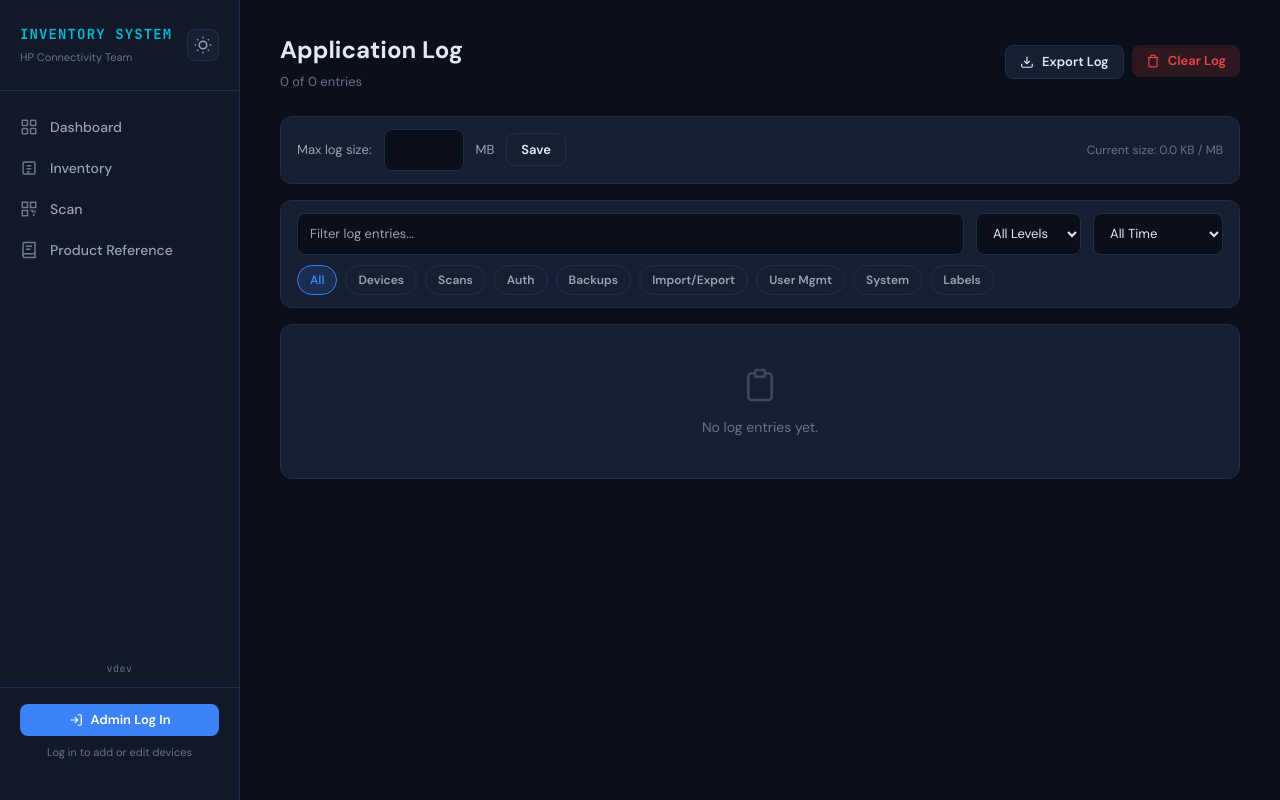
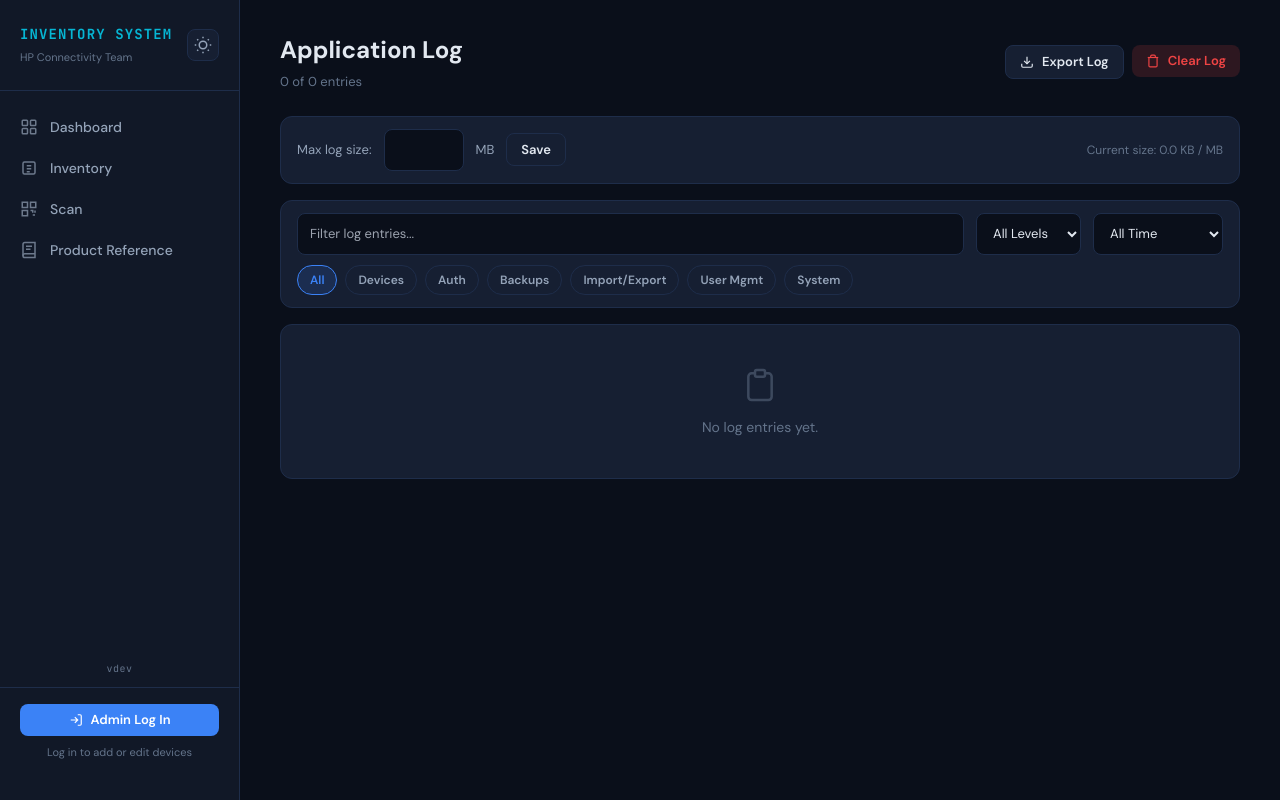
Before and after one commit to jgaweda/Inventory-Management, a Flask app: template templates/app_log.html in a window 1280 px wide. Run offline with Flask 3, Linux system fonts and the light colour scheme; the template is opened without the code that fills it, so the values that code supplies are empty; data comes from the database, SQL or seed files in the repository; some libraries are stand-ins or nearby versions.

Commit message:
Merge Labels, Scans, and Devices into one Devices filter in app log
https://claude.ai/code/session_01HqEiuPxJPvgpErhm97xCjH

```diff
--- a/templates/app_log.html
+++ b/templates/app_log.html
@@ -101,13 +101,11 @@
     <div class="log-filter-row" style="display: flex; gap: 8px; flex-wrap: wrap;">
         <button class="filter-chip" data-category="" onclick="setCategoryFilter(this)">All</button>
         <button class="filter-chip" data-category="device" onclick="setCategoryFilter(this)">Devices</button>
-        <button class="filter-chip" data-category="scan" onclick="setCategoryFilter(this)">Scans</button>
         <button class="filter-chip" data-category="auth" onclick="setCategoryFilter(this)">Auth</button>
         <button class="filter-chip" data-category="backup" onclick="setCategoryFilter(this)">Backups</button>
         <button class="filter-chip" data-category="import_export" onclick="setCategoryFilter(this)">Import/Export</button>
         <button class="filter-chip" data-category="user" onclick="setCategoryFilter(this)">User Mgmt</button>
         <button class="filter-chip" data-category="system" onclick="setCategoryFilter(this)">System</button>
-        <button class="filter-chip" data-category="labels" onclick="setCategoryFilter(this)">Labels</button>
     </div>
 </div>
 
@@ -148,14 +146,12 @@
 // Category filter patterns — each maps to keywords found in log messages
 var categoryPatterns = {
     '': null,
-    'device': ['device added', 'device updated', 'device retired', 'device checked out', 'device checked in', 'device viewed', 'device not found', 'device search'],
-    'scan': ['barcode scan', 'scan page'],
+    'device': ['device added', 'device updated', 'device retired', 'device checked out', 'device checked in', 'device viewed', 'device not found', 'device search', 'barcode scan', 'scan page', 'label generated', 'label sheet', 'print label'],
     'auth': ['login successful', 'login failed', 'logout', 'password changed'],
     'backup': ['backup created', 'backup completed', 'backup failed', 'backup deleted', 'backup downloaded', 'backup schedule', 'backup scheduler', 'restored from', 'restore failed', 'upload restore', 'git restore', 'git push', 'git clone', 'prune'],
     'import_export': ['csv import', 'csv export', 'product reference import', 'import failed', 'imported'],
     'user': ['user created', 'user updated', 'user deleted', 'user delete failed'],
-    'system': ['application started', 'internal server error', 'unhandled exception', '404 not found', '500 ', 'log clear', 'log config', 'traceback'],
-    'labels': ['label generated', 'label sheet', 'print label']
+    'system': ['application started', 'internal server error', 'unhandled exception', '404 not found', '500 ', 'log clear', 'log config', 'traceback']
 };
 
 var activeCategory = '';
```
